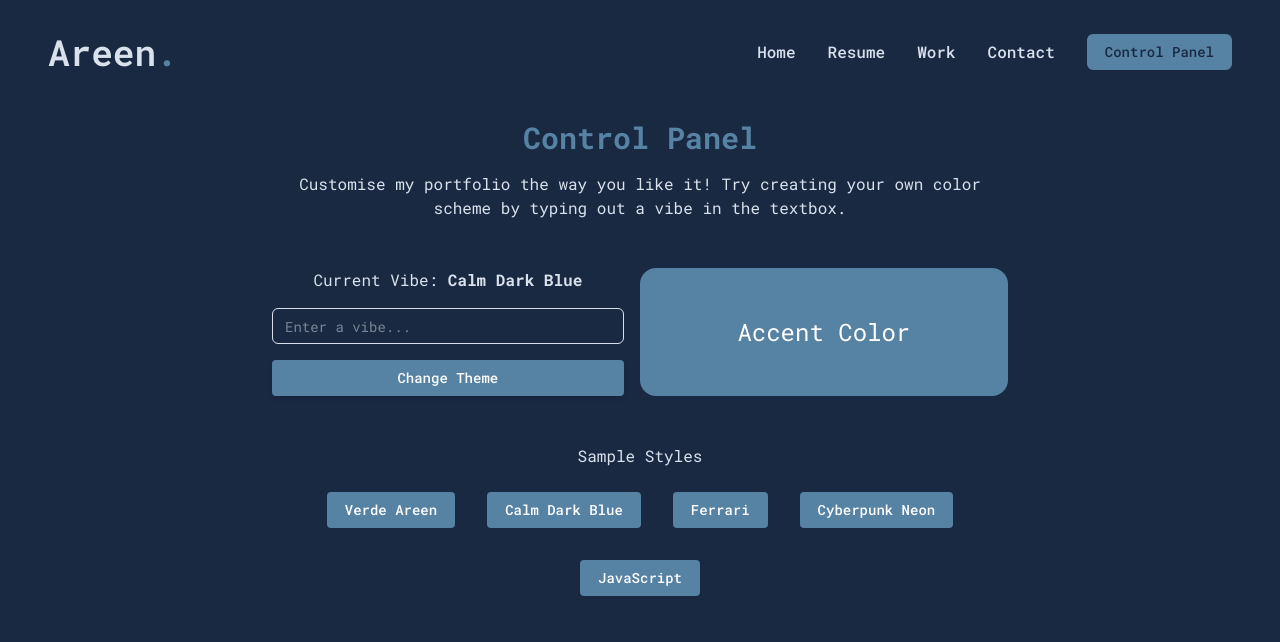
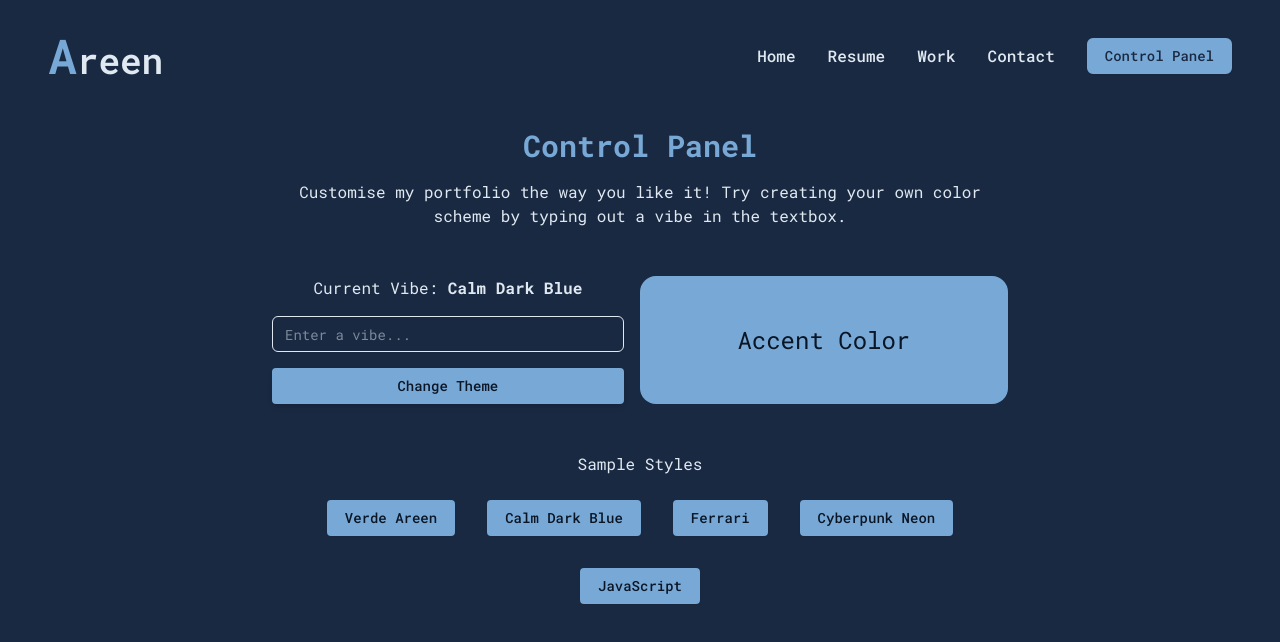
Before and after one commit to 04ac/portfolio, a Next.js app: page /control-panel in a window 1280 px wide. Shown: the top 642 px of the page. Built offline with nearby package versions, Linux system fonts and the light colour scheme; no server answers.

Commit message:
Improve logo

```diff
--- a/components/Header.jsx
+++ b/components/Header.jsx
@@ -10,7 +10,7 @@ function Header() {
                 {/* Logo */}
                 <Link href="/">
                     <h1 className="text-4xl font-semibold">
-                        Areen<span className="text-[var(--color-accent)]">.</span>
+                        <span className="text-[var(--color-accent)] text-5xl">A</span>reen
                     </h1>
                 </Link>
 
--- a/components/MobileNav.jsx
+++ b/components/MobileNav.jsx
@@ -38,10 +38,17 @@ const MobileNav = () => {
         <CiMenuFries className="text-[32px] text-[var(--color-accent)]" />
       </SheetTrigger>
       <SheetContent className="flex flex-col items-center">
-        <h1 className="text-3xl font-semibold mt-32 mb-20">
-          Areen<span className="text-[var(--color-accent)]">.</span>
-        </h1>
         <nav className="flex flex-col justify-center items-center gap-8">
+          <SheetClose asChild>
+            <Link href="/">
+              {/* <h1 className="text-3xl font-semibold mt-32 mb-20">
+              Areen<span className="text-[var(--color-accent)]">.</span>
+              </h1> */}
+              <h1 className="text-4xl font-semibold mt-32 mb-20">
+                <span className="text-[var(--color-accent)] text-5xl">A</span>reen
+              </h1>
+            </Link>
+          </SheetClose>
           {
             links.map((item, idx) => {
               return <SheetClose asChild key={item.path}>
--- a/lib/theme-utils.js
+++ b/lib/theme-utils.js
@@ -13,10 +13,10 @@ const sampleThemes = [
     name: "Calm Dark Blue",
     theme: {
       "--color-primary": "#1A2942",
-      "--color-accent": "#5682A3",
-      "--color-accent-hover": "#406E8E",
-      "--color-text": "#D9E2EC",
-      "--color-onAccent": "#FFFFFF",
+      "--color-accent": "#78A9D6",
+      "--color-accent-hover": "#5B8DBB",
+      "--color-text": "#E0E9F1",
+      "--color-onAccent": "#0A1525",
     },
   },
   {
```
